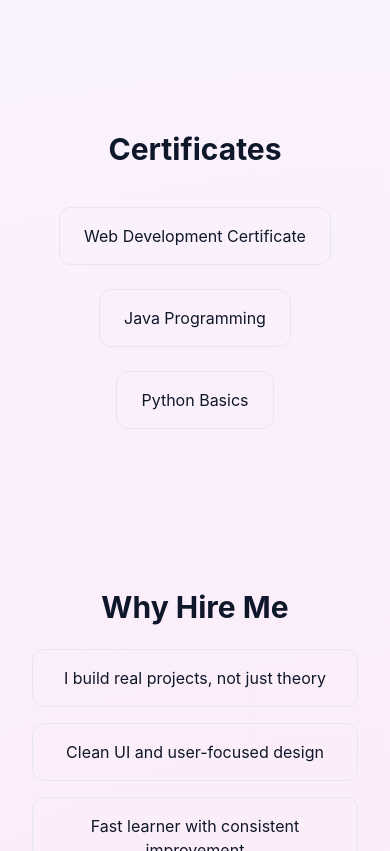
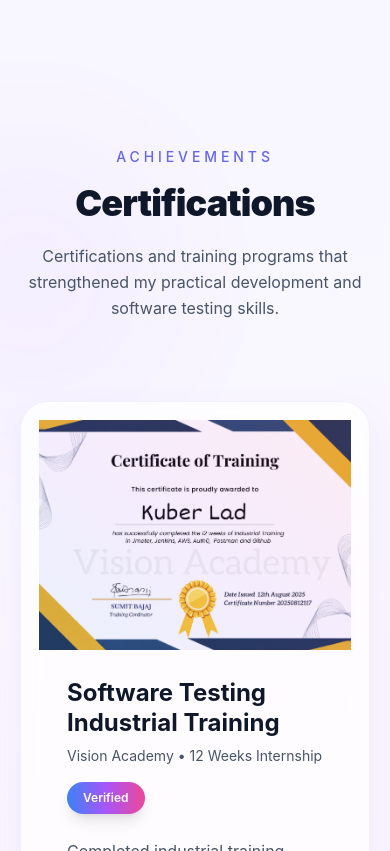
Before and after one commit to Kuberlad49/portfolio, a React app: page / in a window 390 px wide. Shown: the part 6540-7391 px from the top of the page. Built offline with nearby package versions, Linux system fonts and the light colour scheme; the HTML template or start-up script is replaced by a standard one.

Commit message:
upgrade hero and skills UI

```diff
--- a/src/components/Certificates.jsx
+++ b/src/components/Certificates.jsx
@@ -1,24 +1,257 @@
+import { motion } from "framer-motion";
+
+const certificates = [
+  {
+    title: "Software Testing Industrial Training",
+
+    org: "Vision Academy",
+
+    duration: "12 Weeks Internship",
+
+    desc:
+      "Completed industrial training focused on JMeter, Jenkins, Postman, GitHub, API testing, and software testing workflows.",
+
+    image: "/certificates/software-testing.jpg",
+
+    skills: [
+      "JMeter",
+      "Jenkins",
+      "Postman",
+      "GitHub",
+      "Software Testing",
+    ],
+
+    accent:
+      "from-blue-500 via-purple-500 to-pink-500",
+  },
+
+  {
+    title: "Data Science Challenge",
+
+    org: "Mandi Hariyanna Academy",
+
+    duration: "Achievement Certificate",
+
+    desc:
+      "Successfully completed a Data Science challenge focused on statistics, machine learning concepts, and data analysis.",
+
+    image: "/certificates/data-science.jpg",
+
+    skills: [
+      "Data Analysis",
+      "Statistics",
+      "Machine Learning",
+    ],
+
+    accent:
+      "from-yellow-400 via-orange-400 to-pink-500",
+  },
+];
+
 const Certificates = () => {
-  const certs = [
-    "Web Development Certificate",
-    "Java Programming",
-    "Python Basics",
-  ];
+  return (
+    <section
+      id="certificates"
+      className="
+        relative
+        px-5
+        sm:px-8
+        py-24
+        overflow-hidden
+      "
+    >
 
-  return (
-    <section className="px-8 py-20">
-      <h2 className="text-3xl font-bold text-center mb-10">Certificates</h2>
+      {/* Ambient Glow */}
+      <div className="purple-glow w-[300px] h-[300px] bg-purple-500/10 left-[-120px] top-20" />
 
-      <div className="flex flex-wrap justify-center gap-6">
-        {certs.map((c, i) => (
-          <div
-            key={i}
-            className="px-6 py-4 border rounded-xl glow hover:-translate-y-1"
-          >
-            {c}
-          </div>
-        ))}
+      <div className="max-w-6xl mx-auto relative z-10">
+
+        {/* Heading */}
+        <motion.div
+          initial={{
+            opacity: 0,
+            y: 30,
+          }}
+
+          whileInView={{
+            opacity: 1,
+            y: 0,
+          }}
+
+          viewport={{
+            once: true,
+          }}
+
+          transition={{
+            duration: 0.6,
+          }}
+
+          className="text-center"
+        >
+
+          <p className="text-indigo-500 uppercase tracking-[0.28em] text-sm font-medium">
+            Achievements
+          </p>
+
+          <h2 className="mt-4 text-4xl sm:text-5xl font-black tracking-tight">
+            Certifications
+          </h2>
+
+          <p className="mt-5 max-w-2xl mx-auto text-[var(--subtext)] leading-relaxed">
+            Certifications and training programs that
+            strengthened my practical development and
+            software testing skills.
+          </p>
+
+        </motion.div>
+
+        {/* Cards */}
+        <div className="mt-20 grid lg:grid-cols-2 gap-8">
+
+          {certificates.map((cert, i) => (
+
+            <motion.div
+              key={i}
+
+              initial={{
+                opacity: 0,
+                y: 40,
+              }}
+
+              whileInView={{
+                opacity: 1,
+                y: 0,
+              }}
+
+              viewport={{
+                once: true,
+              }}
+
+              transition={{
+                duration: 0.5,
+                delay: i * 0.1,
+              }}
+
+              whileHover={{
+                y: -4,
+              }}
+
+              className="
+                hero-card
+                rounded-[30px]
+                overflow-hidden
+              "
+            >
+
+              {/* Top Image */}
+              <div className="relative overflow-hidden">
+
+                <img
+                  src={cert.image}
+                  alt={cert.title}
+                  loading="lazy"
+                  className="
+                    w-full
+                    h-[230px]
+                    object-cover
+                    transition-transform
+                    duration-500
+                    hover:scale-[1.03]
+                  "
+                />
+
+                {/* Gradient Overlay */}
+                <div
+                  className={`
+                    absolute
+                    inset-0
+                    bg-gradient-to-tr
+                    ${cert.accent}
+                    opacity-[0.10]
+                  `}
+                />
+
+              </div>
+
+              {/* Content */}
+              <div className="p-7">
+
+                {/* Top */}
+                <div className="flex items-center justify-between gap-4 flex-wrap">
+
+                  <div>
+
+                    <h3 className="text-2xl font-bold leading-tight">
+                      {cert.title}
+                    </h3>
+
+                    <p className="text-sm text-[var(--subtext)] mt-2">
+                      {cert.org} • {cert.duration}
+                    </p>
+
+                  </div>
+
+                  {/* Badge */}
+                  <div
+                    className={`
+                      px-4
+                      py-2
+                      rounded-full
+                      text-xs
+                      font-semibold
+                      bg-gradient-to-r
+                      ${cert.accent}
+                      text-white
+                      shadow-lg
+                    `}
+                  >
+                    Verified
+                  </div>
+
+                </div>
+
+                {/* Description */}
+                <p className="mt-6 text-[var(--subtext)] leading-relaxed">
+                  {cert.desc}
+                </p>
+
+                {/* Skills */}
+                <div className="flex flex-wrap gap-3 mt-7">
+
+                  {cert.skills.map((skill, idx) => (
+
+                    <div
+                      key={idx}
+
+                      className="
+                        px-4
+                        py-2
+                        rounded-2xl
+                        border
+                        border-[var(--border)]
+                        bg-white/5
+                        dark:bg-white/[0.03]
+                        text-sm
+                        font-medium
+                      "
+                    >
+                      {skill}
+                    </div>
+
+                  ))}
+
+                </div>
+
+              </div>
+
+            </motion.div>
+
+          ))}
+
+        </div>
+
       </div>
+
     </section>
   );
 };
```
Also changed, not shown: public/certificates/data-science.jpg (added), public/certificates/software-testing.jpg (added).
